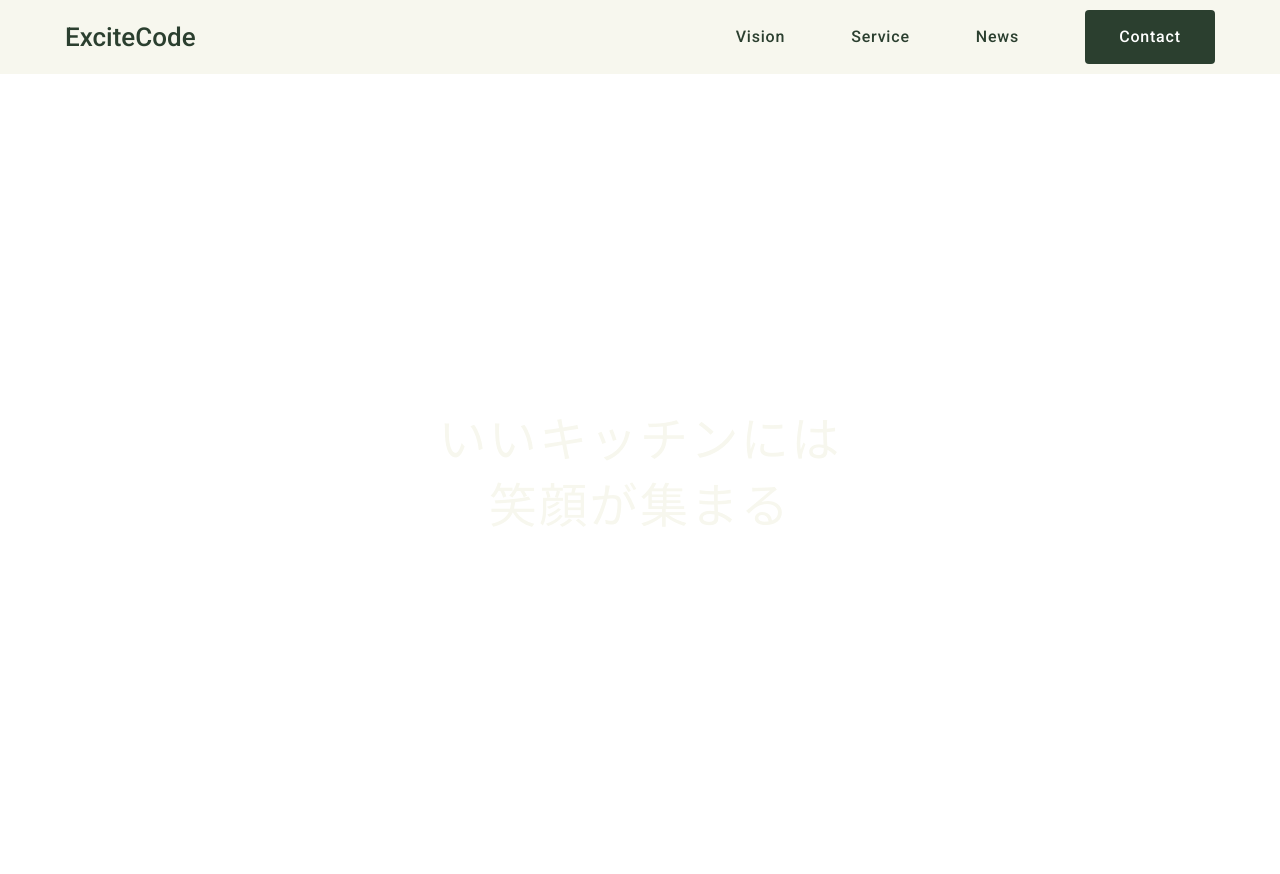
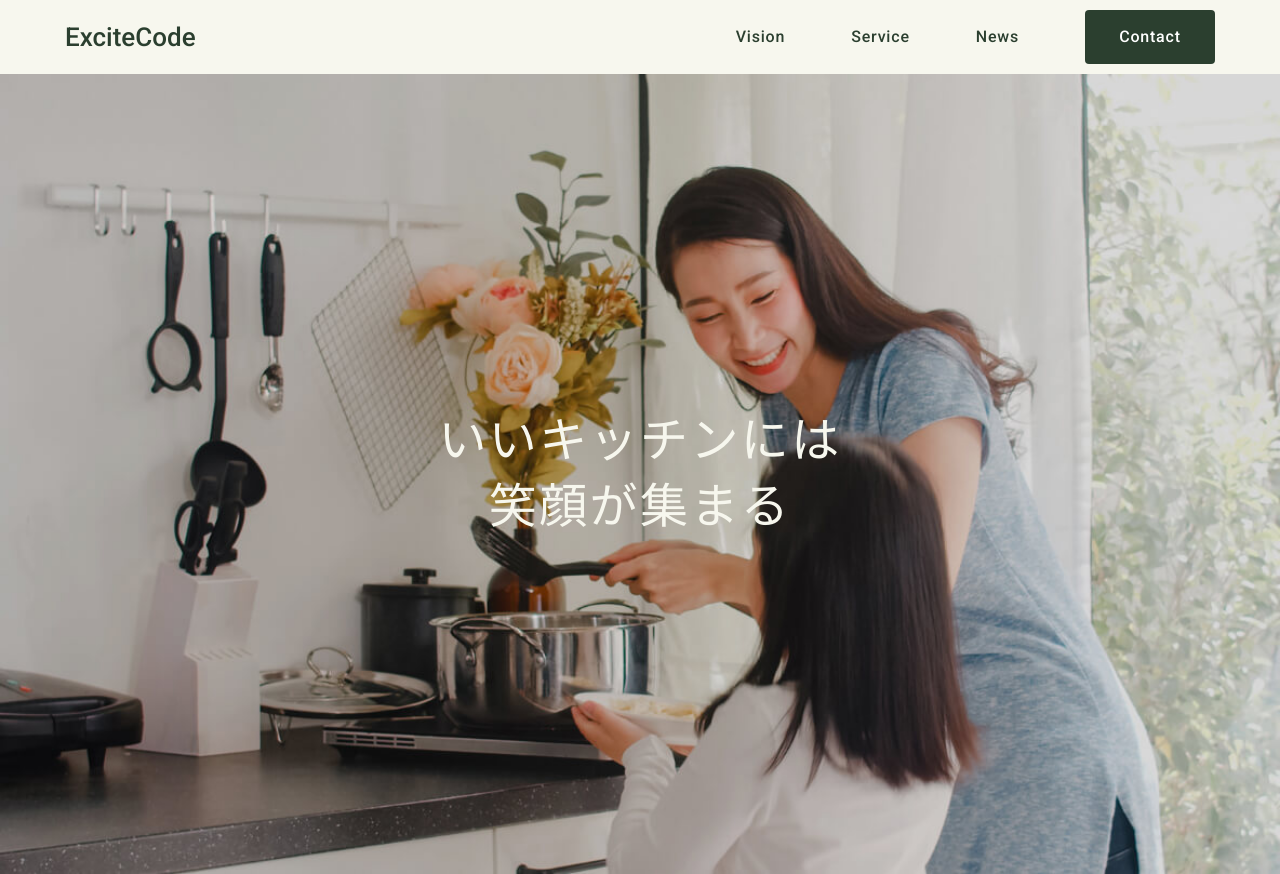
Before and after one commit to k7d0112/work_cording01, a plain HTML site: page index.html in a window 1280 px wide. Shown: the top 874 px of the page. Drawn offline with nearby package versions, Linux system fonts and the light colour scheme; files whose address does not match are found by name.

Commit message:
Update style.css

```diff
--- a/css/style.css
+++ b/css/style.css
@@ -296,7 +296,7 @@ select::-ms-expand {
 .mainview {
   width: 100%;
   height: 100vh;
-  background-image: url(images/FV.jpg);
+  background-image: url(../images/FV.jpg);
   background-repeat: no-repeat;
   background-position: center;
   background-size: cover;
```
